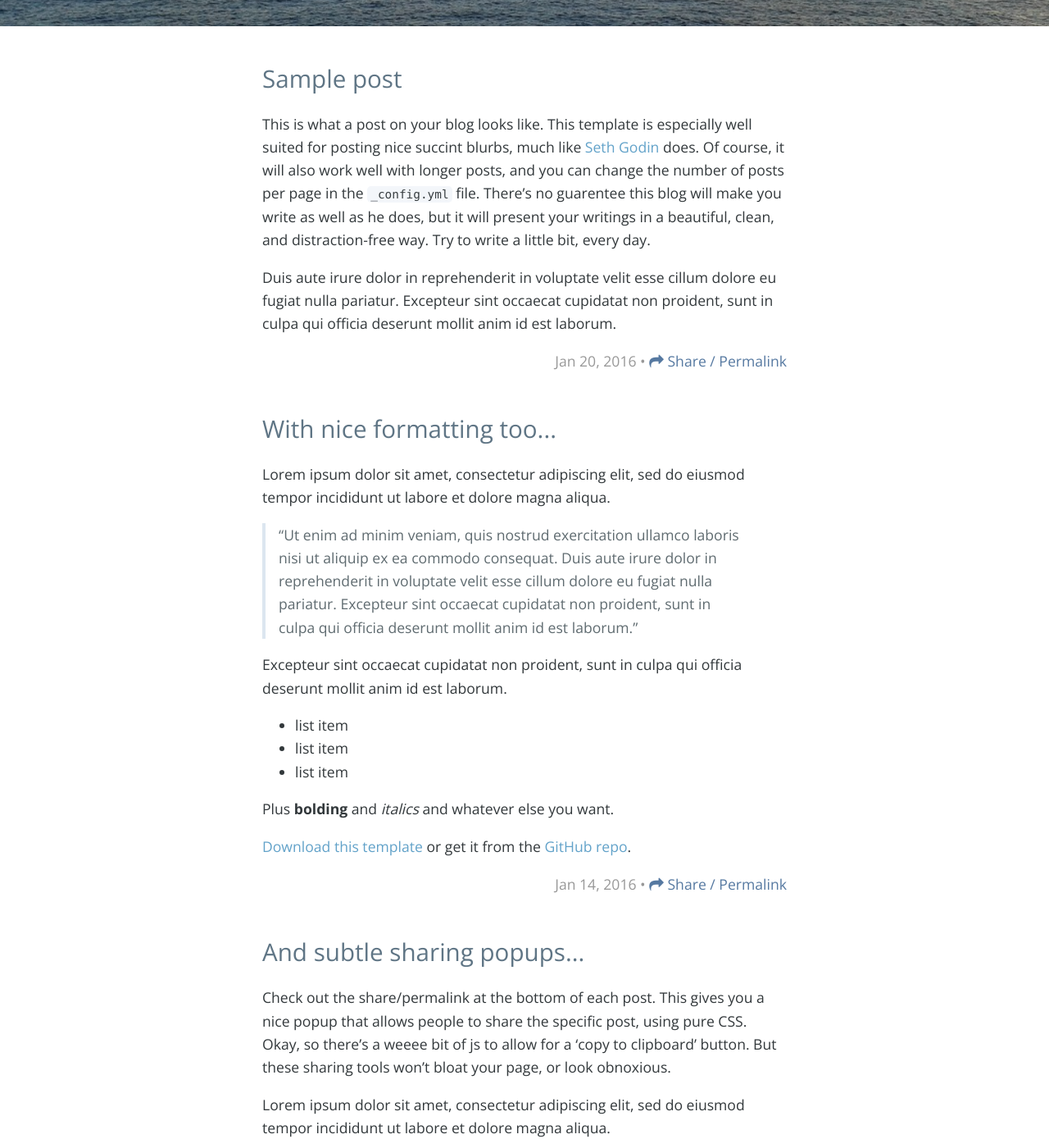
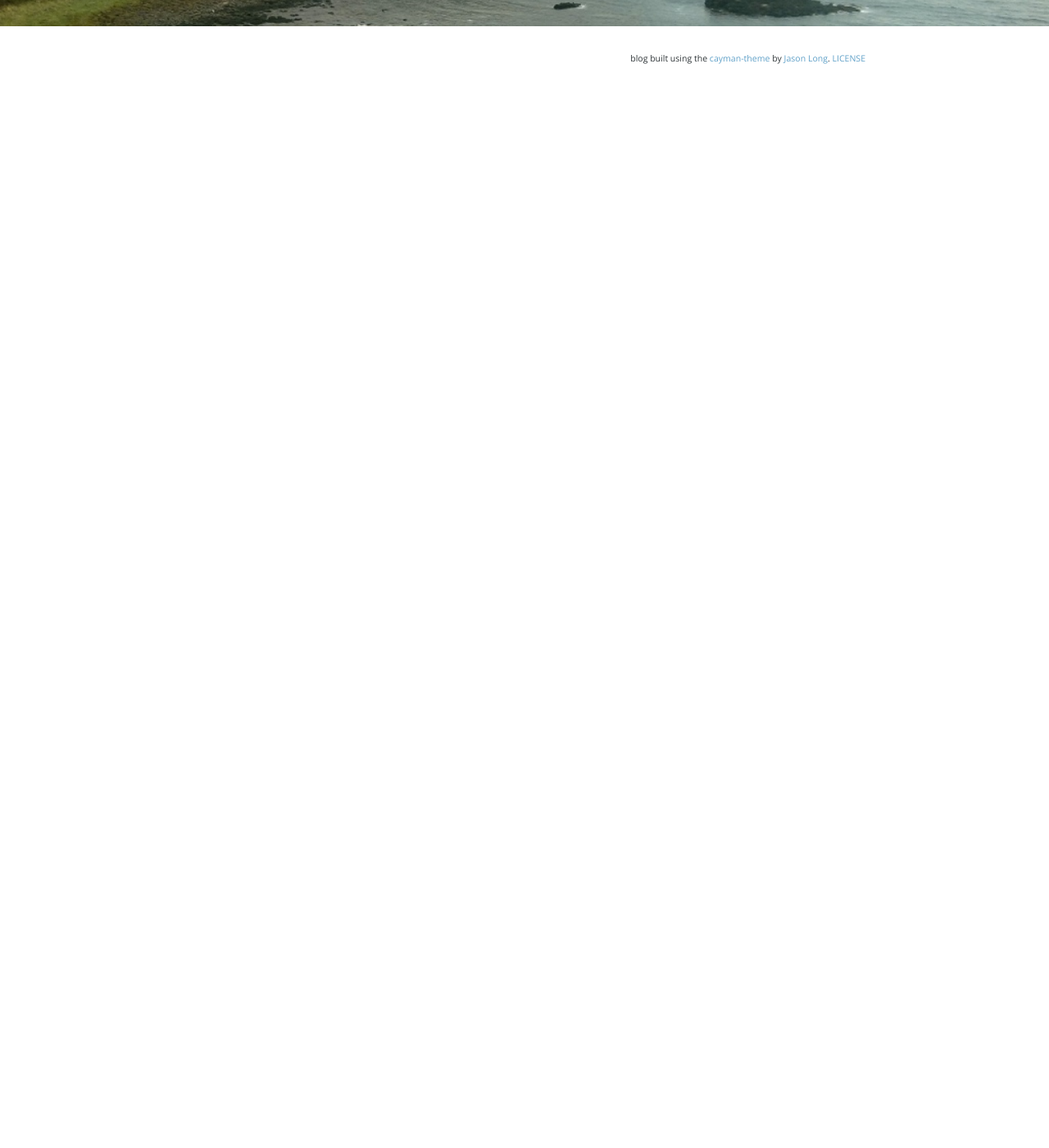
Before and after one commit to adueck/cayman-blog, a Jekyll site: the page built from index.html, in a window 1280 px wide and 1400 px high, scrolled down 270 px. Shown: the whole window at 82% size. Built offline with Jekyll 4.4.1, drawn with Linux system fonts in a browser that asks for light colours; nearby versions of some CDN libraries; the list of posts is cut into pages by our own code; comment, search, counter and statistics services are not loaded; after the commit the page ends 900 px from its top, so only the background shows below that; some of the changed text lies outside the part shown.

Commit message:
Baustelle

```diff
--- a/CNAME
+++ /dev/null
@@ -1 +0,0 @@
-junior.die-schwenks.de
--- a/_config.yml
+++ b/_config.yml
@@ -6,12 +6,12 @@
 # 'jekyll serve'. If you change this file, please restart the server process.
 
 # Site settings
-title: Your Blog Title
-description: '' # write a nice description for your blog
+title: die-schwenks.de
+description: 'Tim, Marc, Tina und Alex' # write a nice description for your blog
 baseurl: '' # the subpath of your site, e.g. /blog
-url: '' # the base hostname & protocol for your site http://www.example.com
+url: 'http://www.die-schwenks.de' # the base hostname & protocol for your site http://www.example.com
 # google_analytics: 'UA-XXXXXX-X'
-twitter_username: 'twitter_username'
+# twitter_username: 'twitter_username'
 
 # Build settings
 markdown: kramdown
--- a/_includes/header.html
+++ b/_includes/header.html
@@ -1,5 +1,6 @@
 <header class="page-header">
      <h1 class="project-name"> <a class="header-link" href="{{ site.baseurl }}/"> {{ site.title }}</a></h1>
+     <h3>{{site.description}}</h3>
      <!--<h3 style="font-weight: lighter;">a blog for <a class="header-link" href="http://canijustgo.com/" target="_blank">canijustgo.com</a></h3>-->
      <h3>{% if site.twitter_username %}<a class="header-link" href="http://twitter.com/{{ site.twitter_username }}" target="_blank">follow @{{ site.twitter_username }}</a></h3>{% endif %}
 </header>
--- a/_posts/2016-01-12-filler.md
+++ /dev/null
@@ -1,10 +0,0 @@
----
-layout: post
-title: And subtle sharing popups...
----
-
-Check out the share/permalink at the bottom of each post. This gives you a nice popup that allows people to share the specific post, using pure CSS. Okay, so there's a weeee bit of js to allow for a 'copy to clipboard' button. But these sharing tools won't bloat your page, or look obnoxious.
-
-Lorem ipsum dolor sit amet, consectetur adipiscing elit, sed do eiusmod tempor incididunt ut labore et dolore magna aliqua.
-
-Ut enim ad minim veniam, quis nostrud exercitation ullamco laboris nisi ut aliquip ex ea commodo consequat. Duis aute irure dolor in reprehenderit in voluptate velit esse cillum dolore eu fugiat nulla pariatur. Excepteur sint occaecat cupidatat non proident, sunt in culpa qui officia deserunt mollit anim id est laborum.
--- a/_posts/2016-01-14-blockquote-sample.md
+++ /dev/null
@@ -1,19 +0,0 @@
----
-layout: post
-title: With nice formatting too...
----
-
-
-Lorem ipsum dolor sit amet, consectetur adipiscing elit, sed do eiusmod tempor incididunt ut labore et dolore magna aliqua.
-
->"Ut enim ad minim veniam, quis nostrud exercitation ullamco laboris nisi ut aliquip ex ea commodo consequat. Duis aute irure dolor in reprehenderit in voluptate velit esse cillum dolore eu fugiat nulla pariatur. Excepteur sint occaecat cupidatat non proident, sunt in culpa qui officia deserunt mollit anim id est laborum."
-
-Excepteur sint occaecat cupidatat non proident, sunt in culpa qui officia deserunt mollit anim id est laborum.
-
-- list item
-- list item
-- list item
-
-Plus **bolding** and *italics* and whatever else you want.
-
-[Download this template](https://github.com/adueck/cayman-blog/archive/master.zip) or get it from the [GitHub repo](https://github.com/adueck/cayman-blog).
--- a/_posts/2016-01-20-sample-post.md
+++ /dev/null
@@ -1,8 +0,0 @@
----
-layout: post
-title: Sample post
----
-
-This is what a post on your blog looks like. This template is especially well suited for posting nice succint blurbs, much like [Seth Godin](http://sethgodin.typepad.com/) does. Of course, it will also work well with longer posts, and you can change the number of posts per page in the `_config.yml` file. There's no guarentee this blog will make you write as well as he does, but it will present your writings in a beautiful, clean, and distraction-free way. Try to write a little bit, every day.
-
-Duis aute irure dolor in reprehenderit in voluptate velit esse cillum dolore eu fugiat nulla pariatur. Excepteur sint occaecat cupidatat non proident, sunt in culpa qui officia deserunt mollit anim id est laborum.
```
Also changed, not shown: img/cover.jpg, 1 other file.
